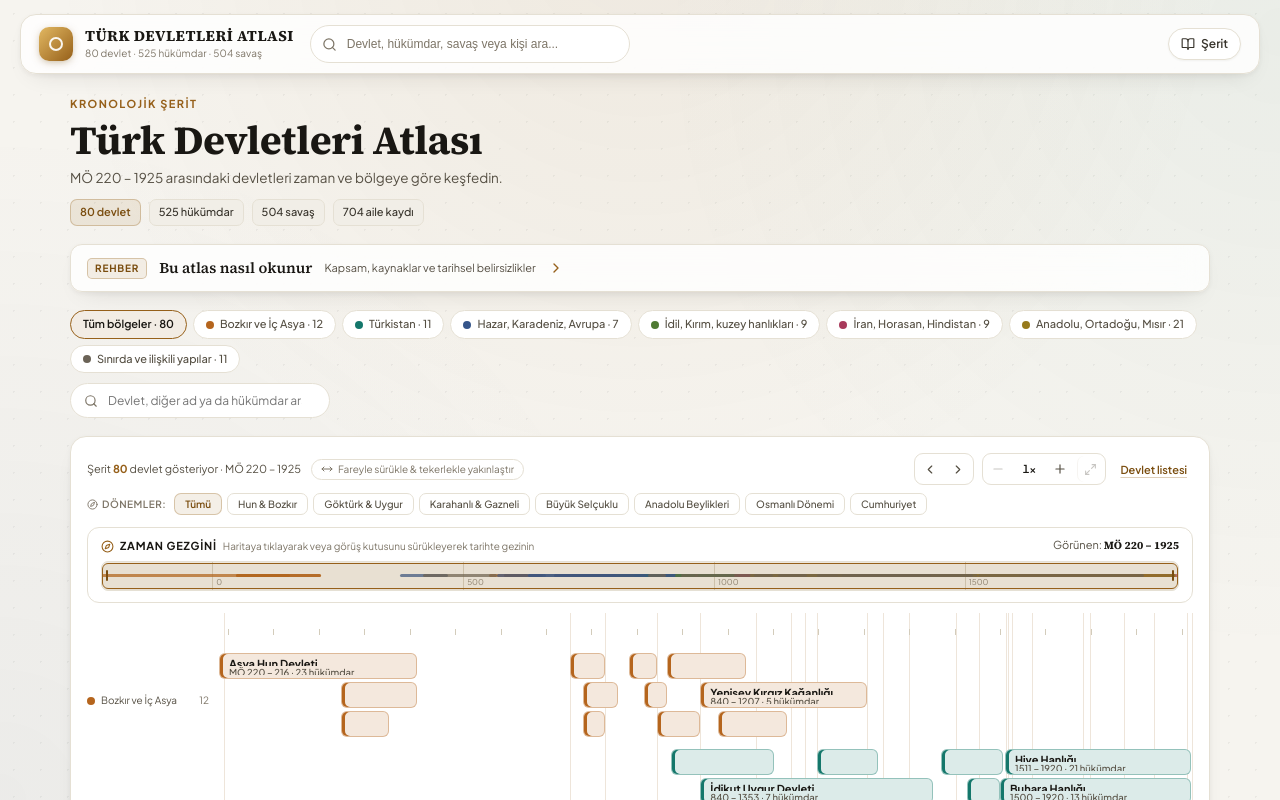
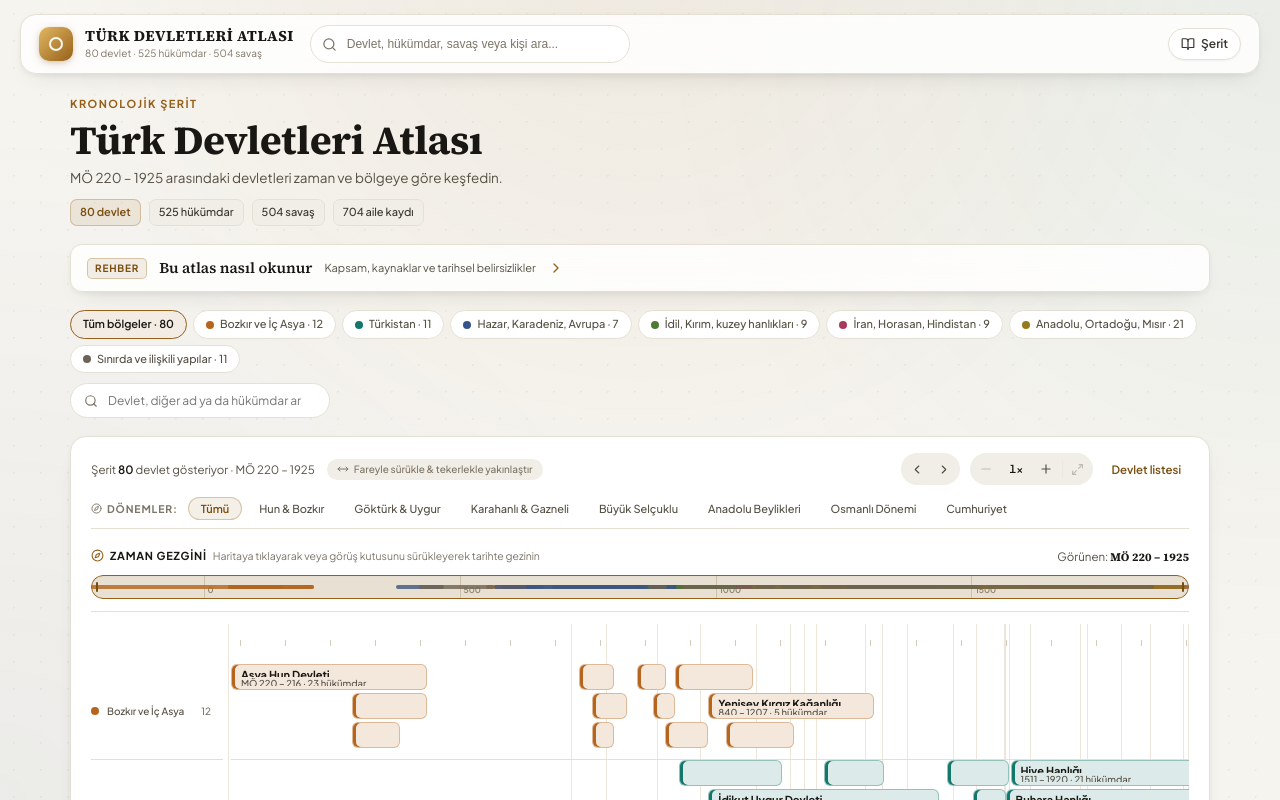
Before and after one commit to yucel-gumus/turk-tarih-atlasi, a Svelte app: page / in a window 1280 px wide. Shown: the top 800 px of the page. Built offline with nearby package versions, Linux system fonts and the light colour scheme.

Commit message:
ui: şerit ve haritadaki kutulaşma (boxing) ve ağırlıklar hafifletildi, buton grupları zarif kapsüllere dönüştürüldü, yatay okuma kılavuzları eklendi

```diff
--- a/src/components/ui/TimelineMinimap.svelte
+++ b/src/components/ui/TimelineMinimap.svelte
@@ -160,11 +160,9 @@
   .minimap-container {
     display: flex;
     flex-direction: column;
-    gap: 6px;
-    padding: 9px 13px 11px;
-    background: var(--surface-1);
-    border: 1px solid var(--border);
-    border-radius: 12px;
+    gap: 8px;
+    padding: 4px 0 12px;
+    border-bottom: 1px solid var(--border);
     user-select: none;
   }
 
@@ -173,7 +171,6 @@
     align-items: center;
     justify-content: space-between;
     gap: 8px;
-    font-size: 11px;
   }
 
   .header-left {
@@ -192,12 +189,12 @@
 
   .minimap-hint {
     color: var(--ink-dim);
-    font-size: 10px;
+    font-size: 10.5px;
   }
 
   .visible-range {
     color: var(--ink-muted);
-    font-size: 11px;
+    font-size: 11.5px;
   }
 
   .visible-range strong {
@@ -207,12 +204,12 @@
 
   .minimap-track {
     position: relative;
-    height: 30px;
+    height: 24px;
     background: var(--surface-2);
-    border: 1px solid var(--border);
-    border-radius: 7px;
+    border-radius: 99px;
     cursor: pointer;
     overflow: hidden;
+    box-shadow: inset 0 1px 3px rgba(0,0,0,0.04);
   }
 
   .track-tick {
@@ -229,7 +226,8 @@
     position: absolute;
     bottom: 2px;
     left: 4px;
-    font-size: 8px;
+    font-size: 8.5px;
+    font-weight: 600;
     color: var(--ink-dim);
     white-space: nowrap;
     opacity: 0.85;
@@ -247,26 +245,25 @@
 
   .density-bar {
     position: absolute;
-    height: 3px;
-    border-radius: 1.5px;
-    opacity: 0.72;
+    height: 4px;
+    border-radius: 2px;
+    opacity: 0.8;
   }
 
   .viewport-lens {
     position: absolute;
-    top: 1px;
-    bottom: 1px;
+    top: 0;
+    bottom: 0;
     background: var(--accent-soft);
     border: 1.5px solid var(--accent);
-    border-radius: 6px;
+    border-radius: 99px;
     cursor: grab;
     z-index: 10;
-    box-shadow: 0 2px 10px -3px var(--accent-line);
     transition: background 0.15s ease, border-color 0.15s ease;
     display: flex;
     align-items: center;
     justify-content: space-between;
-    padding: 0 3px;
+    padding: 0 4px;
   }
 
   .viewport-lens:hover {
@@ -277,13 +274,12 @@
   .viewport-lens.is-dragging {
     cursor: grabbing;
     background: rgba(150, 96, 26, 0.26);
-    box-shadow: var(--shadow-md);
   }
 
   .lens-handle-left,
   .lens-handle-right {
     width: 2px;
-    height: 11px;
+    height: 10px;
     background: var(--accent-strong);
     border-radius: 1px;
   }
--- a/src/components/ui/TimelineToolbar.svelte
+++ b/src/components/ui/TimelineToolbar.svelte
@@ -172,8 +172,10 @@
   .timeline-toolbar-wrapper {
     display: flex;
     flex-direction: column;
-    gap: 8px;
+    gap: 12px;
     user-select: none;
+    padding-bottom: 8px;
+    border-bottom: 1px solid var(--border);
   }
 
   .timeline-toolbar {
@@ -187,17 +189,18 @@
   .toolbar-left {
     display: flex;
     align-items: center;
-    gap: 10px;
+    gap: 12px;
     flex-wrap: wrap;
   }
 
   .toolbar-hint {
-    font-size: 11px;
-    color: var(--text-muted);
+    font-size: 11.5px;
+    color: var(--ink-muted);
   }
 
   .toolbar-hint strong {
-    color: var(--gold-primary);
+    color: var(--ink);
+    font-weight: 600;
   }
 
   .interaction-help {
@@ -210,27 +213,26 @@
     align-items: center;
     gap: 5px;
     font-size: 10px;
+    font-weight: 500;
     color: var(--ink-dim);
-    background: var(--surface-1);
-    border: 1px solid var(--border);
+    background: var(--surface-2);
     border-radius: 9999px;
-    padding: 2px 9px;
+    padding: 3px 10px;
   }
 
   .toolbar-right {
     display: flex;
     align-items: center;
-    gap: 8px;
+    gap: 10px;
   }
 
   .button-group {
     display: inline-flex;
     align-items: center;
-    background: var(--surface-1);
-    border: 1px solid var(--border);
-    border-radius: 9px;
-    padding: 2px;
-    gap: 2px;
+    background: var(--surface-2);
+    border-radius: 99px;
+    padding: 3px;
+    gap: 1px;
   }
 
   .control-btn {
@@ -239,14 +241,15 @@
     justify-content: center;
     width: 26px;
     height: 26px;
-    border-radius: 7px;
+    border-radius: 99px;
     color: var(--ink-muted);
     transition: all 0.16s ease;
   }
 
   .control-btn:hover:not(:disabled) {
     color: var(--accent-strong);
-    background: var(--accent-soft);
+    background: var(--surface-1);
+    box-shadow: var(--shadow-sm);
   }
 
   .control-btn:disabled {
@@ -255,8 +258,18 @@
   }
 
   .fit-btn {
-    border-left: 1px solid var(--border);
-    margin-left: 2px;
+    position: relative;
+    margin-left: 4px;
+  }
+  .fit-btn::before {
+    content: '';
+    position: absolute;
+    left: -2px;
+    top: 4px;
+    bottom: 4px;
+    width: 1px;
+    background: var(--border-strong);
+    opacity: 0.5;
   }
 
   .zoom-value {
@@ -269,56 +282,51 @@
   }
 
   .list-jump-btn {
-    font-size: 11px;
+    font-size: 11.5px;
     font-weight: 600;
     color: var(--accent-strong);
-    text-decoration: underline;
-    text-underline-offset: 3px;
-    text-decoration-color: var(--accent-line);
-    padding: 4px 6px;
+    padding: 4px 8px;
     transition: opacity 0.15s ease;
   }
 
   .list-jump-btn:hover {
     opacity: 0.85;
-    text-decoration-color: currentColor;
   }
 
   /* Dönem çipleri */
   .era-strip {
     display: flex;
     align-items: center;
-    gap: 8px;
+    gap: 10px;
     overflow-x: auto;
-    padding-bottom: 2px;
-    font-size: 10px;
+    font-size: 10.5px;
   }
 
   .era-title {
     display: inline-flex;
     align-items: center;
-    gap: 4px;
-    color: var(--text-dim);
+    gap: 5px;
+    color: var(--ink-dim);
     text-transform: uppercase;
-    letter-spacing: 0.05em;
-    font-weight: 600;
+    letter-spacing: 0.08em;
+    font-weight: 700;
     white-space: nowrap;
   }
 
   .era-pills {
     display: flex;
     align-items: center;
-    gap: 5px;
+    gap: 4px;
     flex-wrap: nowrap;
   }
 
   .era-pill {
-    padding: 4px 10px;
-    border-radius: 7px;
-    border: 1px solid var(--border);
-    background: var(--surface-1);
+    padding: 4px 12px;
+    border-radius: 99px;
+    border: 1px solid transparent;
+    background: transparent;
     color: var(--ink-muted);
-    font-size: 10px;
+    font-size: 11px;
     font-weight: 500;
     white-space: nowrap;
     transition: all 0.15s ease;
@@ -326,7 +334,6 @@
 
   .era-pill:hover {
     color: var(--ink);
-    border-color: var(--border-strong);
     background: var(--surface-2);
   }
 
--- a/src/pages/HomePage.svelte
+++ b/src/pages/HomePage.svelte
@@ -716,11 +716,11 @@
     flex-direction: column;
     min-width: 0;
     width: 100%;
-    gap: 10px;
+    gap: 12px;
     background: var(--surface-1);
     border: 1px solid var(--border);
     border-radius: 16px;
-    padding: 16px;
+    padding: 16px 20px 20px;
     box-shadow: var(--shadow-md);
   }
 
@@ -738,7 +738,7 @@
     min-width: 0;
     padding: 15px;
     border: 1px solid var(--border);
-    border-left: 3px solid var(--state-color);
+    border-left: 4px solid var(--state-color);
     border-radius: 12px;
     background: var(--surface-1);
     box-shadow: var(--shadow-sm);
@@ -746,7 +746,7 @@
   }
 
   .state-list-item:hover {
-    background: color-mix(in srgb, var(--state-color) 7%, #ffffff);
+    background: color-mix(in srgb, var(--state-color) 4%, #ffffff);
     border-color: var(--state-color);
     transform: translateY(-2px);
     box-shadow: var(--shadow-md);
@@ -796,11 +796,18 @@
   .lane-label {
     display: flex;
     align-items: center;
-    gap: 6px;
-    padding-right: 10px;
+    gap: 8px;
+    padding-right: 12px;
     font-size: 10px;
-    color: var(--text-muted);
+    font-weight: 500;
+    color: var(--ink-muted);
     line-height: 1.3;
+    border-bottom: 1px solid var(--border);
+  }
+
+  .lane-label:last-child,
+  .lane:last-child {
+    border-bottom: none;
   }
 
   .lane-name {
@@ -809,7 +816,7 @@
   }
 
   .lane-count {
-    color: var(--text-dim);
+    color: var(--ink-dim);
   }
 
   .timeline-scroll {
@@ -828,13 +835,14 @@
   }
 
   .timeline-scroll:focus-visible {
-    outline: 2px solid var(--gold-primary);
+    outline: 2px solid var(--accent);
     outline-offset: -2px;
     border-radius: 8px;
   }
 
   .timeline-surface {
     position: relative;
+    padding-left: 8px;
   }
 
   /* Kürsör Kılavuz Çizgisi */
@@ -928,5 +936,6 @@
 
   .lane {
     position: relative;
+    border-bottom: 1px solid var(--border);
   }
 </style>
```
